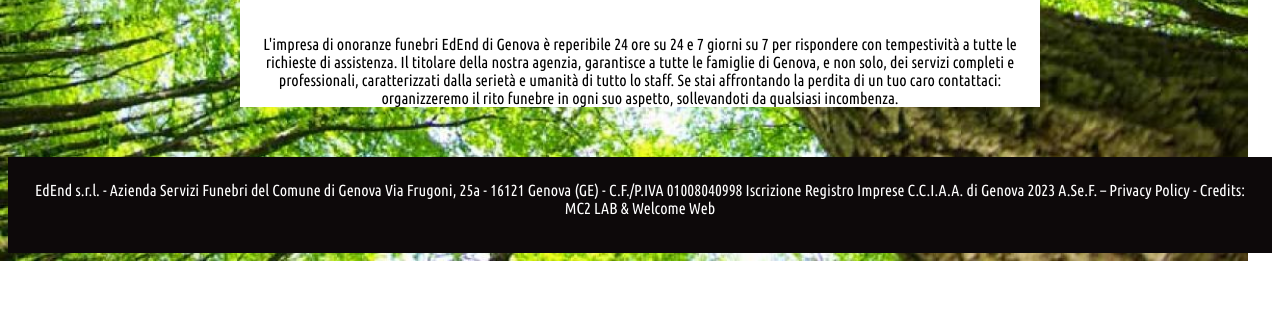
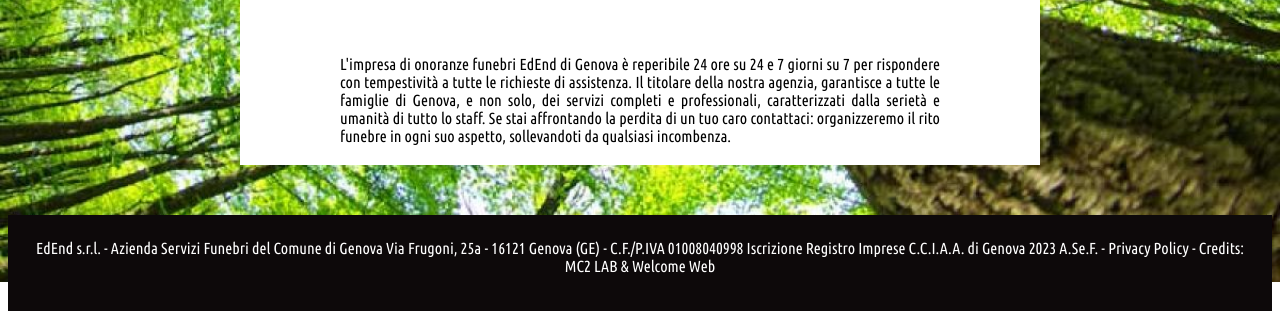
Before and after one commit to Ariela88/onoranzeFunebri, a plain HTML site: page contatti.html in a window 1280 px wide. Shown: the part 571-890 px from the top of the page. Before the commit the page ends 832 px from the top, so only its background shows below. Drawn offline with Linux system fonts and the light colour scheme; a web font is replaced by a local one.

Commit message:
Update contatti.html

```diff
--- a/contatti.html
+++ b/contatti.html
@@ -26,7 +26,7 @@
 
     <main>
         <h3> Contatti </h3>
-<div class="contact-par">
+<div class="paragraph-index">
         <p > L'impresa di onoranze funebri EdEnd di Genova è reperibile 24 ore su 24 e 7 giorni su 7 per rispondere con
         tempestività a tutte le richieste di assistenza. Il titolare della nostra agenzia, garantisce a tutte le
         famiglie di Genova, e non solo, dei servizi completi e professionali, caratterizzati dalla serietà e umanità di
@@ -44,7 +44,7 @@
         Via Frugoni, 25a - 16121 Genova (GE) - C.F./P.IVA 01008040998
         Iscrizione Registro Imprese C.C.I.A.A. di Genova
 
-        2023 A.Se.F. – Privacy Policy - Credits: MC2 LAB & Welcome Web
+        2023 A.Se.F. - Privacy Policy - Credits: MC2 LAB & Welcome Web
 
     </footer>
 
```
